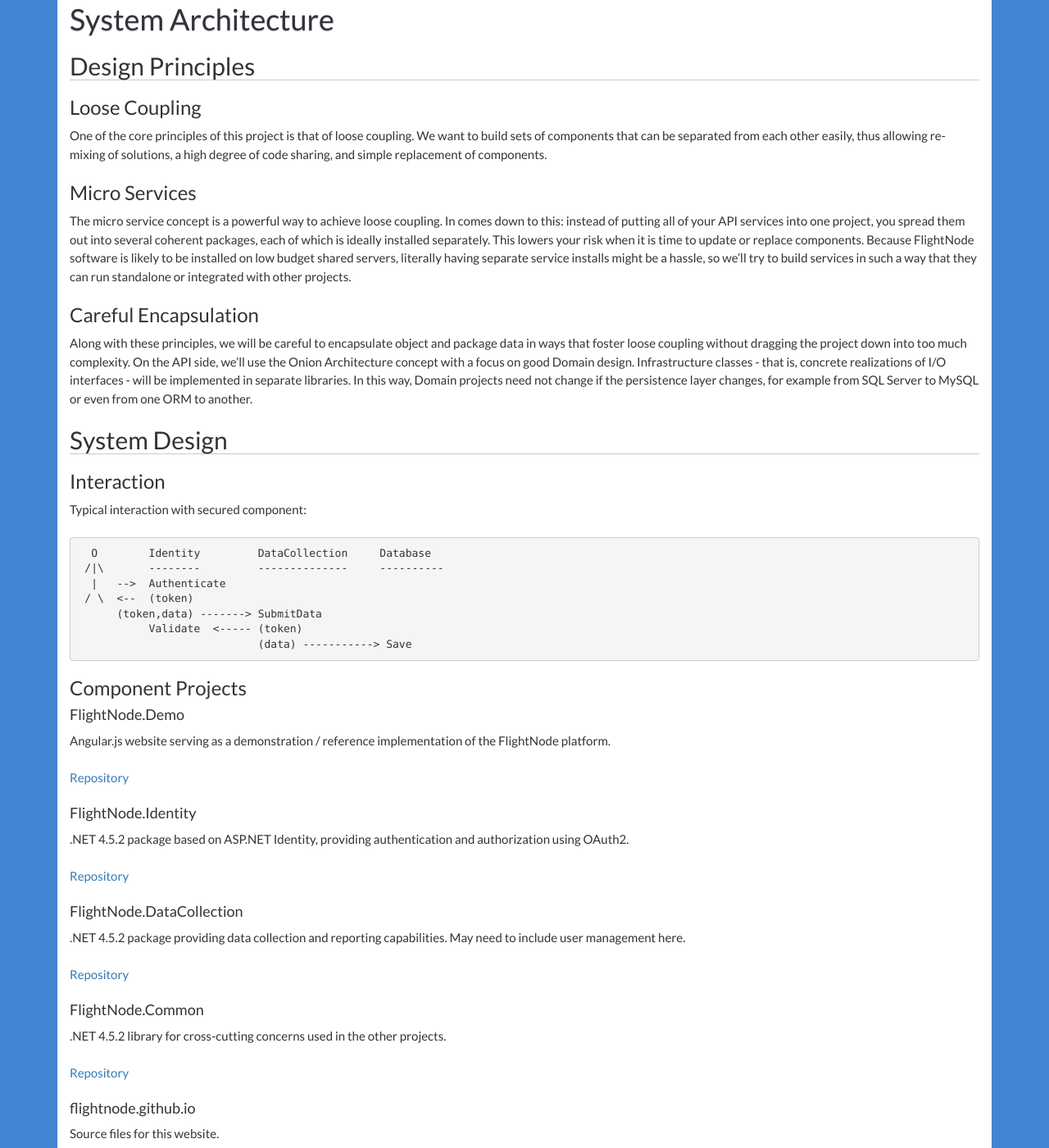
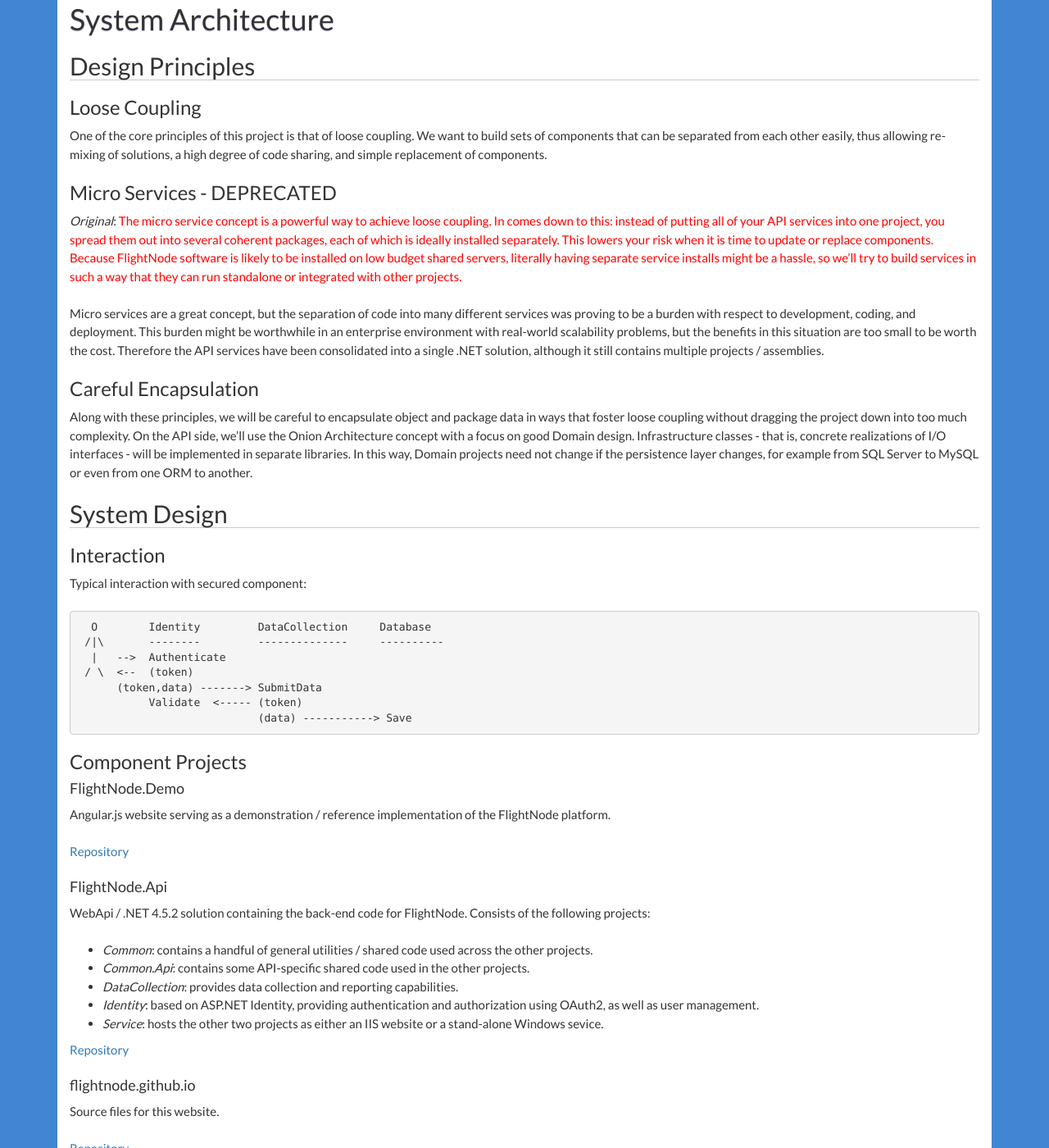
Before and after one commit to kpunjani/flightnode.github.io, a Jekyll site: the page built from coding/architecture.md, in a window 1280 px wide and 1400 px high, scrolled down 266 px. Shown: the whole window at 82% size. Built offline with Jekyll 4.4.1, drawn with Linux system fonts in a browser that asks for light colours; nearby versions of some CDN libraries; Markdown is read by kramdown in place of the engine named in the settings.

Commit message:
application architecture

```diff
--- a/coding/architecture.md
+++ b/coding/architecture.md
@@ -16,16 +16,24 @@
 allowing re-mixing of solutions, a high degree of code sharing, and simple
 replacement of components.
 
-### Micro Services
+### Micro Services - DEPRECATED
 
-The micro service concept is a powerful way to achieve loose coupling. In comes
+*Original*: <span style="color: red">The micro service concept is a powerful
+way to achieve loose coupling. In comes
 down to this: instead of putting all of your API services into one project,
 you spread them out into several coherent packages, each of which is ideally
 installed separately. This lowers your risk when it is time to update or replace
 components. Because FlightNode software is likely to be installed on low
 budget shared servers, literally having separate service installs might be a hassle,
 so we'll try to build services in such a way that they can run standalone or
-integrated with other projects.
+integrated with other projects.</span>
+
+Micro services are a great concept, but the separation of code into many different
+services was proving to be a burden with respect to development, coding, and
+deployment. This burden might be worthwhile in an enterprise environment with
+real-world scalability problems, but the benefits in this situation are too small
+to be worth the cost. Therefore the API services have been consolidated into
+a single .NET solution, although it still contains multiple projects / assemblies.
 
 ### Careful Encapsulation
 
@@ -62,25 +70,20 @@
 
 [Repository](https://github.com/FlightNode/FlightNode.Demo)
 
-#### FlightNode.Identity
+#### FlightNode.Api
 
-.NET 4.5.2 package based on ASP.NET Identity, providing authentication and authorization
-using OAuth2.
+WebApi / .NET 4.5.2 solution containing the back-end code for FlightNode. Consists
+of the following projects:
 
-[Repository](https://github.com/FlightNode/FlightNode.Identity)
+* _Common_: contains a handful of general utilities / shared code used across the other projects.
+* _Common.Api_: contains some API-specific shared code used in the other projects.
+* _DataCollection_: provides data collection and reporting capabilities.
+* _Identity_: based on ASP.NET Identity, providing authentication and authorization
+   using OAuth2, as well as user management.
+* _Service_: hosts the other two projects as either an IIS website or a stand-alone
+  Windows sevice.
 
-#### FlightNode.DataCollection
-
-.NET 4.5.2 package providing data collection and reporting capabilities. May need to
-include user management here.
-
-[Repository](https://github.com/FlightNode/FlightNode.DataCollection)
-
-#### FlightNode.Common
-
-.NET 4.5.2 library for cross-cutting concerns used in the other projects.
-
-[Repository](https://github.com/FlightNode/FlightNode.Common)
+[Repository](https://github.com/FlightNode/FlightNode.Api)
 
 #### flightnode.github.io
 
```
Also changed, not shown: _posts/2016/2016-02-21-API-application-architecture.md (added, +58 -0 lines), images/flightnode.onion.png (added).
